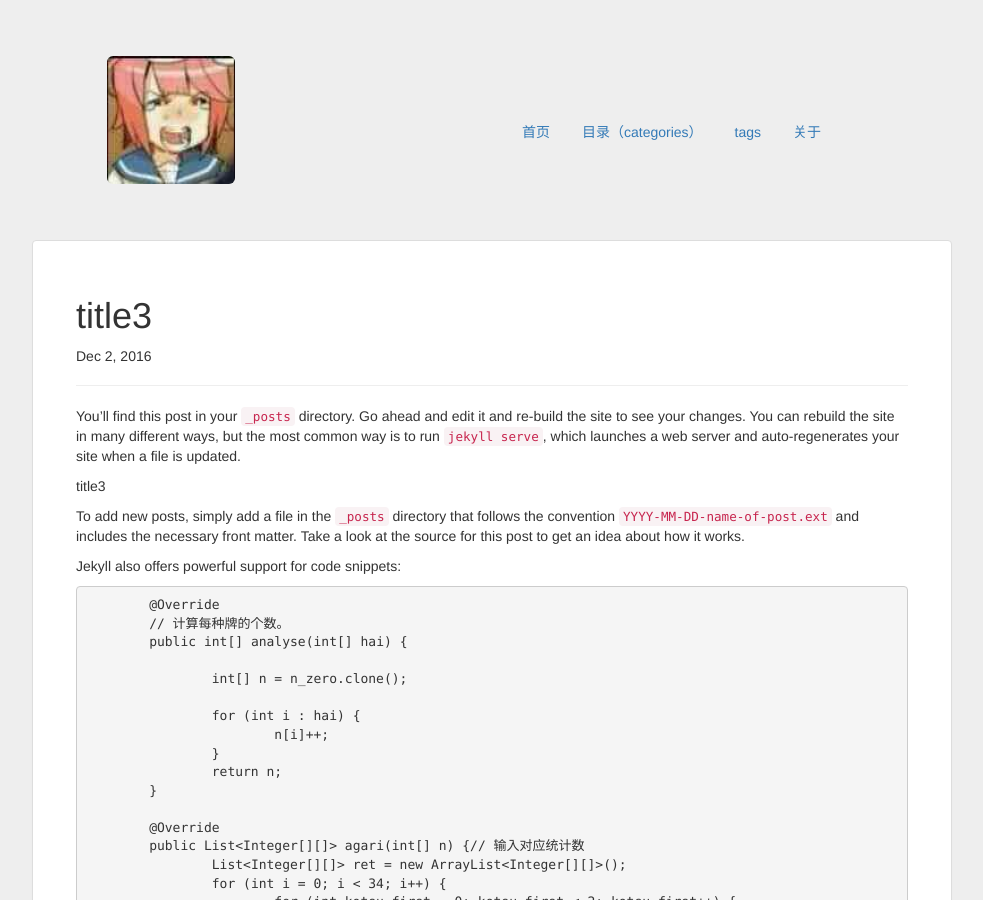
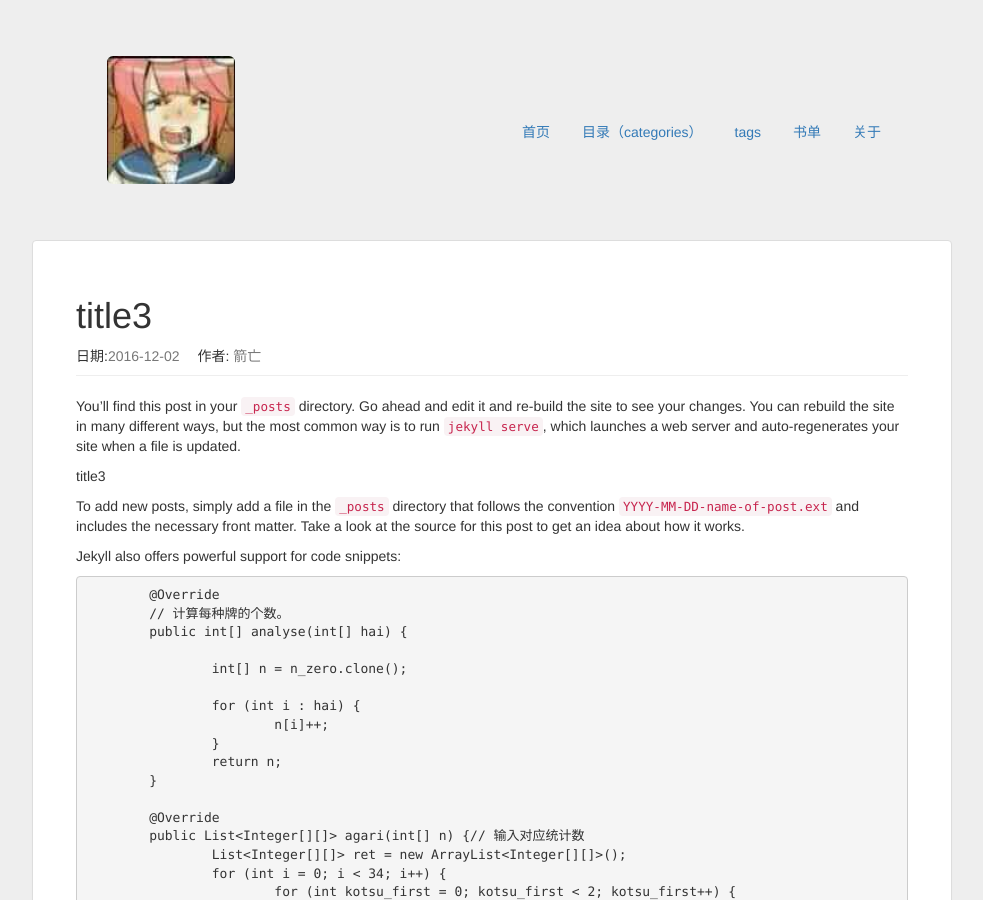
Before and after one commit to lingqie/lingqie.github.io, a Jekyll site: the page built from _posts/2016-12-02-搞搞新意思.markdown, in a window 1280 px wide and 900 px high. Shown: the whole window, without its empty margins (148-1131 px from the left). Built offline with Jekyll 4.4.1, drawn with Linux system fonts in a browser that asks for light colours; some of the changed text lies outside the part shown.

Commit message:
add book page edit post page

```diff
--- a/_includes/header.html
+++ b/_includes/header.html
@@ -8,6 +8,7 @@
                 <li><a href="{{site.url}}">首页</a></li>
                 <li><a href="{{site.baseurl}}/categories/">目录（categories）</a></li>
                 <li><a href="{{site.baseurl}}/tags/">tags</a></li>
+                <li><a href="{{site.baseurl}}/books/">书单</a></li>
                 <li><a href="{{site.baseurl}}/about/">关于</a></li>
             </ul>
         </div>
--- a/_layouts/post.html
+++ b/_layouts/post.html
@@ -5,12 +5,28 @@
 <article class="post" itemscope itemtype="http://schema.org/BlogPosting">
     <header class="page-header">
         <h1 class="post-title" itemprop="name headline">{{ page.title }}</h1>
-        <p class="post-meta"><time datetime="{{ page.date | date_to_xmlschema }}" itemprop="datePublished">{{ page.date | date: "%b %-d, %Y" }}</time>{% if page.author %} • <span itemprop="author" itemscope itemtype="http://schema.org/Person"><span itemprop="name">{{ page.author }}</span></span>{%
-            endif %}</p>
+        {% if page.date %}
+          日期:<span class="list-date text-muted" >{{ page.date | date: "%Y-%m-%d" }}</span>
+        {% endif %}
+          {% if page.author %} 作者:
+            <span class="text-muted">{{ page.author }}</span>
+          {% else %} 作者:
+            <span class="text-muted">{{ site.author }}</span>
+          {% endif %}
     </header>
     <div class="post-content" itemprop="articleBody">
+        {{ content }}
+    </div>
+    <div>
+      {% if page.categories %}
+      目录为 <a href="{{site.baseurl}}/categories/#{{page.categories|first}}">{{ page.categories|first}}</a>
+      {% endif %}
 
-        {{ content }}
-
+    {% if page.tags.size>0 %}
+      标签为
+        {% for tag in page.tags %}
+          <a href="{{site.baseurl}}/tags/#{{tag}}">{{ tag }}</a>
+        {%endfor%}
+      {% endif %}
     </div>
 </article>
--- a/_posts/2016-12-02-搞搞新意思.markdown
+++ b/_posts/2016-12-02-搞搞新意思.markdown
@@ -2,6 +2,7 @@
 layout: post
 categories: 目录2
 title: title3
+author: 箭亡
 date:   2016-12-02 10:40:45 +000
 tags:
  java
--- a/tags.html
+++ b/tags.html
@@ -6,8 +6,8 @@
 <ul class="nav nav-tabs-horizontal">
     {% for tag in site.tags %}
       {% assign tagname={{tag|first}} %}
-      <a type="button" class="btn btn-info" onclick="showPanel({{tagname}})">{{ tag|first }}
-      <span class="label">{{tag|last|size}}</span>
+      <a type="button" class="btn btn-info" href="#{{ tag | first }}">{{ tag|first }}
+      <span class="badge">{{tag|last|size}}</span>
       </a>
     {% endfor %}
 </ul>
```
Also changed, not shown: book.md (added, +7 -0 lines).
